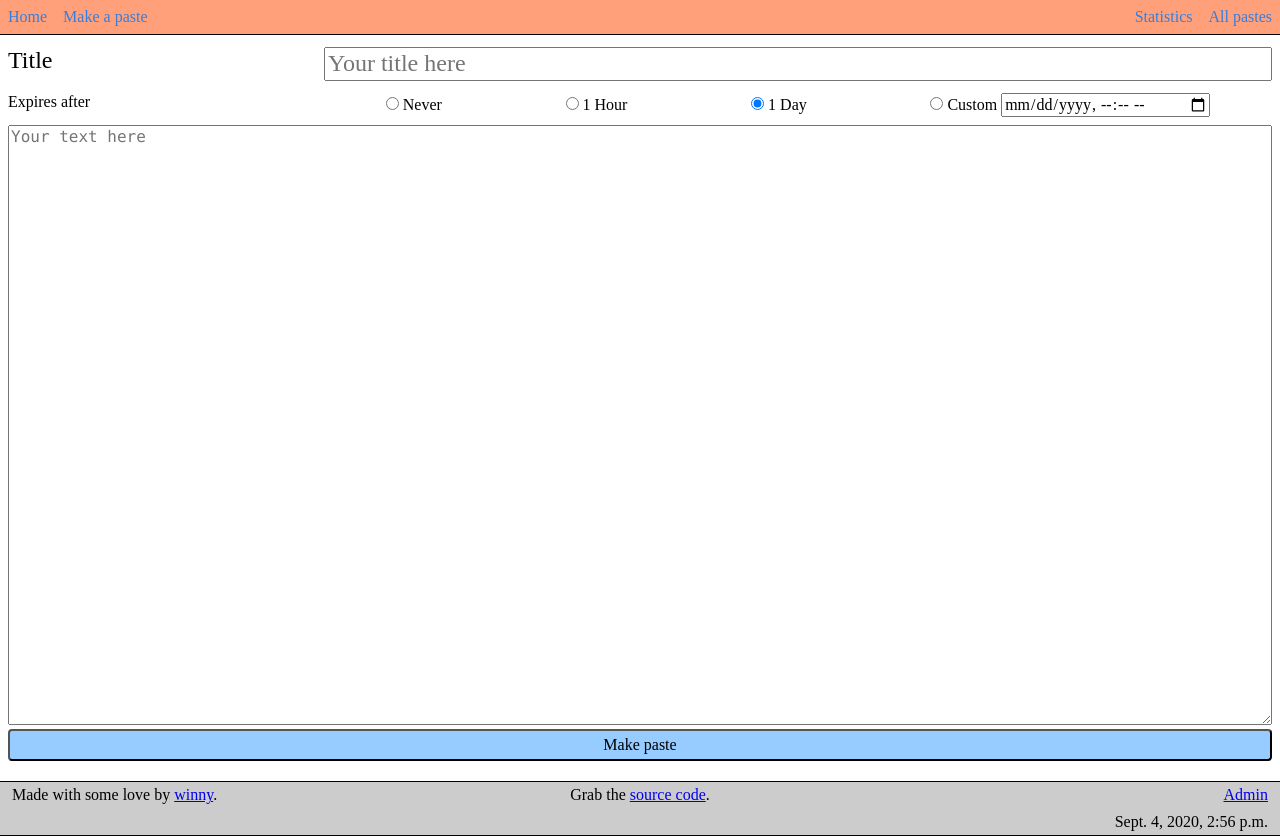
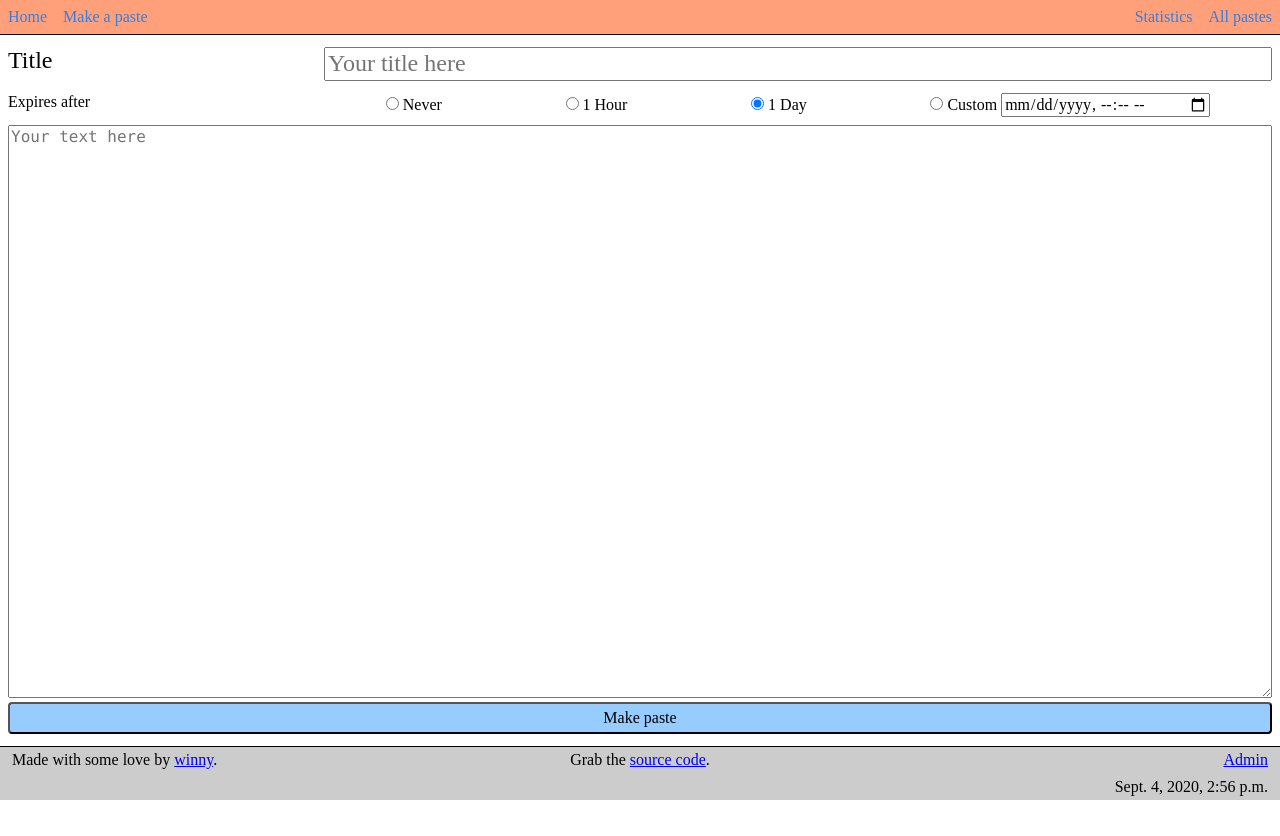
Before and after one commit to winny-/sillypaste, a Django app: page /paste in a window 1280 px wide. After the commit the page ends 800 px from the top, so only its background shows below. Run offline with Django 3.2, Linux system fonts and the light colour scheme.

Commit message:
fill content, pushing footer to bottom.  fill paste textarea

```diff
--- a/web/static/sillypaste/style.css
+++ b/web/static/sillypaste/style.css
@@ -1,14 +1,17 @@
-.bg-lightsalmon {
-    background: lightsalmon;
+.bg-lightsalmon { background: lightsalmon; }
+
+.w-15 { width: 15%; }
+.w-35 { width: 35%; }
+
+.flex-grow-0 { flex-grow: 0; }
+.flex-grow-1 { flex-grow: 1; }
+.flex-grow-2 { flex-grow: 2; }
+@media print {
+    .flex-grow-0-p { flex-grow: 0; }
+    .flex-grow-1-p { flex-grow: 1; }
+    .flex-grow-2-p { flex-grow: 2; }
 }
 
-.w-15 {
-    width: 15%;
-}
-
-.w-35 {
-    width: 35%;
-}
 
 textarea {
     resize: vertical;
--- a/web/templates/base.html
+++ b/web/templates/base.html
@@ -8,7 +8,7 @@
   <link rel="stylesheet" href="{% static 'sillypaste/tachyons-print.css' %}">
   <link rel="stylesheet" href="{% static 'sillypaste/style.css' %}">
 </head>
-<body>
+<body class="flex flex-column vh-100">
   <nav id="navbar" class="flex justify-between bg-lightsalmon dn-p bb">
     <!-- Left -->
     <div class="flex flex-wrap">
@@ -30,14 +30,14 @@
     </div>
   </nav>
   {% if error_message %}
-  <div id="error-message" class="tc bg-red black pa2 bb">
+  <div id="error-message" class="tc bg-light-red bg-white-p black pa2 bb">
     Error: {{ error_message }}
   </div>
   {% endif %}
-  <div class="ma2 mw-100 mh0-p" id="content">
+  <div class="ma2 mw-100 bg-lightest-grey bg-white-p mh0-p flex-grow-1 flex-grow-0-p" id="content">
     {% block content %}{% endblock %}
   </div>
-  <div id="footer" class="pa1 bg-moon-gray black bt bb bb-0-p bg-white-p bw1-p">
+  <div id="footer" class="pa1 bg-moon-gray black bt bg-white-p bw1-p">
     <div class="flex ph2">
       <div class="dn w-50-p db-p">
         Silly Paste
--- a/web/templates/make_paste.html
+++ b/web/templates/make_paste.html
@@ -2,10 +2,9 @@
 {% block title %}Make a new paste{% endblock %}
 {% block content %}
 
-<form action="{% url "make_paste" %}" method="post">
+<form action="{% url "make_paste" %}" method="post" class="flex flex-column h-100">
   {% csrf_token %}
-{% include "paste_form_snippet.html" %}
-
+  {% include "paste_form_snippet.html" %}
   <input class="w-100 h2 mv1 bg-light-blue black br2" type="submit" value="Make paste">
 </form>
 {% endblock %}
--- a/web/templates/paste_form_snippet.html
+++ b/web/templates/paste_form_snippet.html
@@ -31,4 +31,4 @@
     </div>
   </div>
 </div>
-<textarea class="code w-100 h-75" id="body" name="{{ form.body.html_name }}" placeholder="Your text here">{{ form.body.value|default:'' }}</textarea>
+<textarea class="code w-100 flex-grow-1" id="body" name="{{ form.body.html_name }}" placeholder="Your text here">{{ form.body.value|default:'' }}</textarea>
```
